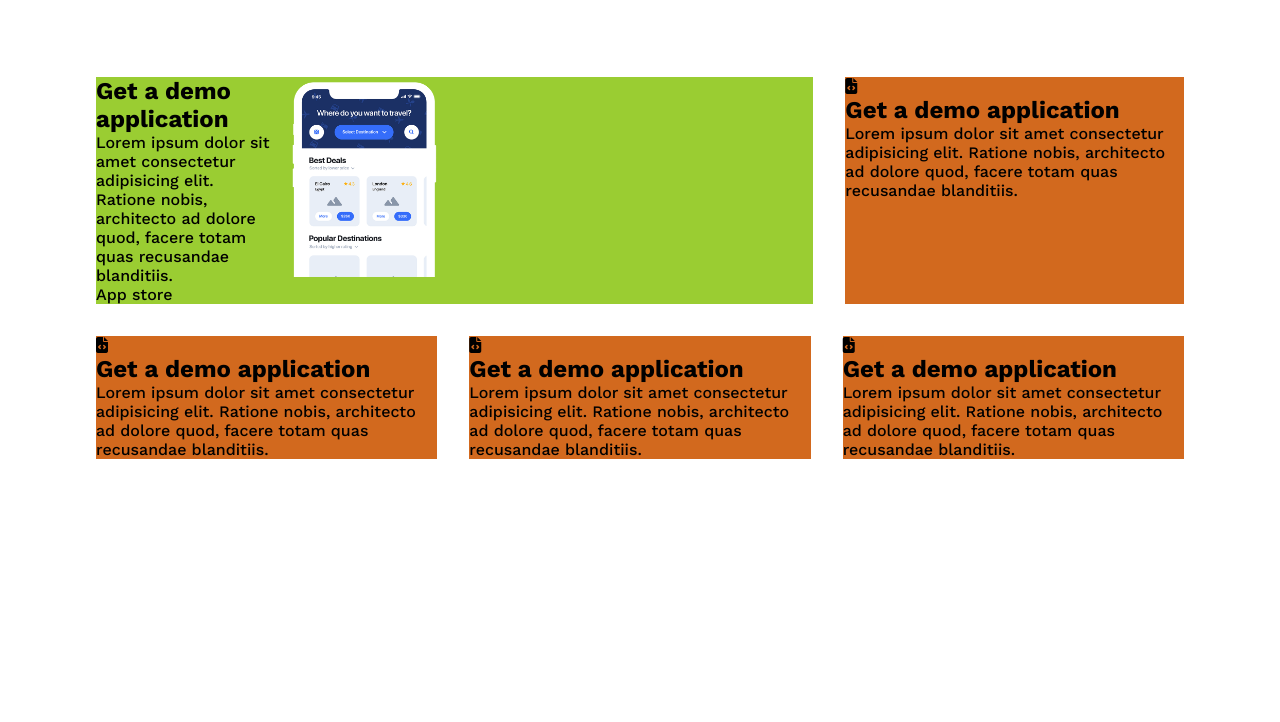
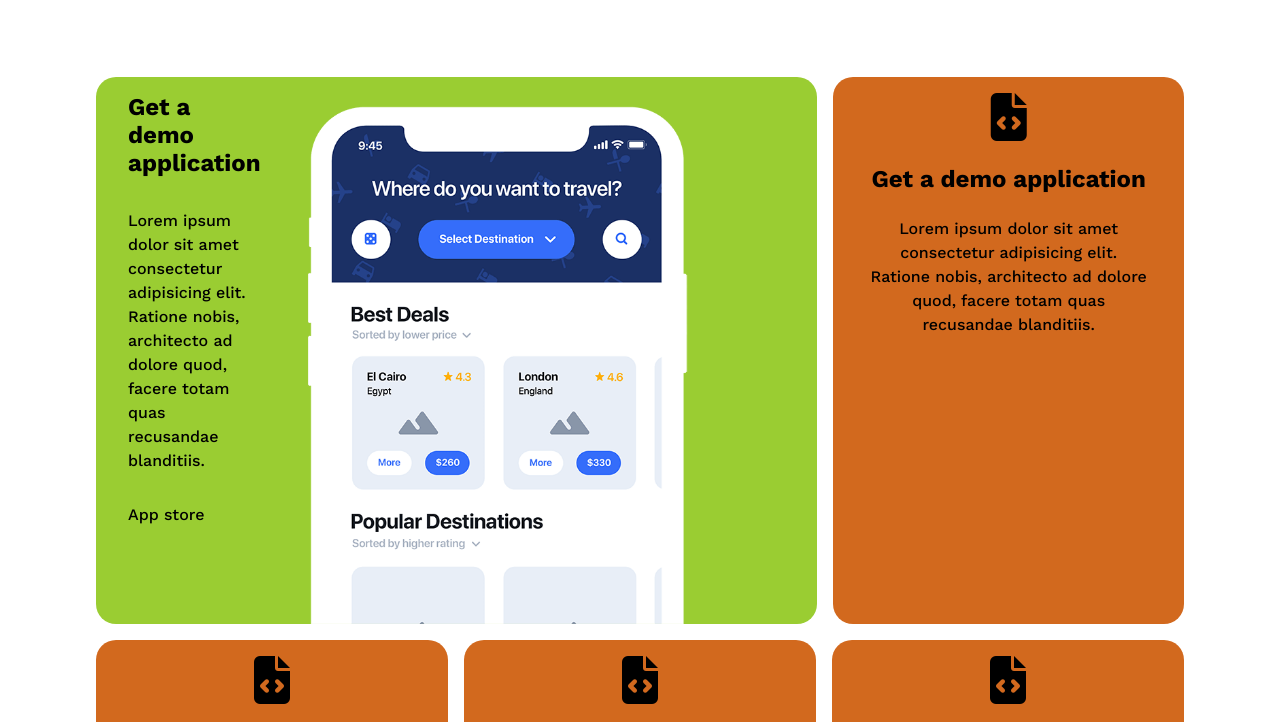
Before and after one commit to millooo94/htmlcss-responsive-layout, a plain HTML site: page index.html in a window 1280 px wide. Shown: the part 78-800 px from the top of the page. Drawn offline with nearby package versions, Linux system fonts and the light colour scheme.

Commit message:
Add: first section mobile

```diff
--- a/css/style.css
+++ b/css/style.css
@@ -48,6 +48,8 @@ html {
 
 
 
+
+
 @media screen and (min-width: 811px) {
     .nav-top ul {
         display: flex;
@@ -88,6 +90,9 @@ html {
         display: none;
     }
 
+}
+
+
 
 /* First Section */
 
@@ -95,45 +100,157 @@ html {
     margin-top: 5rem;
     display: flex;
     flex-wrap: wrap;
-    gap: 2rem;
+    gap: 1rem;
 }
 
 .first-section .small-card {
+    display: flex;
+    flex-direction: column;
+    align-items: center;
+    gap: 1.5rem;
+    padding: 1rem;
+    border-radius: 20px;
     background-color: #d2691e;
-    flex: 1 1 calc(100% / 3 - 2rem);
+    flex: 1 1 calc(100% / 3 - 1rem);
 }
 
-/* .first-section .small-card1 {
-    flex: 1 1 calc(100% / 3 - 2rem);
-    background-color: blueviolet;
-} */
+
 
 .first-section .big-card {
-    display: flex;
+    /* display: flex;
+    flex-direction: column; */
+    padding: 1em 5em 0 2em;
+    border-radius: 20px;
     background-color: yellowgreen;
-    flex: 1 1 calc(200% / 3 - 1rem);
 }
 
 .big-card-content {
-    width: 50%;
     display: flex;
-    flex-wrap: wrap;
+    flex-direction: column;
+    gap: 2rem;
+    align-self: flex-start;
 }
 
-.big-card-content h1 {
-    flex: 1 1 100%;
+
+.big-card-content p {
+    max-width: 350px;
+    line-height: 150%;
 }
 
-.big-card-content p {
-    flex: 1 1 100%;
+.big-card .img-container  {
+    display: flex;
+    justify-content: center;
+
 
 }
 
-.big-card div {
-    width: 25%;
+.big-card img {
+    width: 100% ;
 }
 
-.big-card img {
-    display: block;
-    width: 100% ;
+
+
+.small-card i {
+    text-align: center;
+
+    font-size: 3rem;
+
+
 }
+
+.small-card h1 {
+    text-align: center;
+
+
+}
+
+.small-card p {
+    text-align: center;
+    max-width: 280px;
+    line-height: 150%;
+
+}
+
+
+@media screen and (min-width: 811px) {
+    .first-section {
+        margin-top: 5rem;
+        display: flex;
+        flex-wrap: wrap;
+        gap: 1rem;
+    }
+
+    .first-section .small-card {
+        display: flex;
+        flex-direction: column;
+        align-items: center;
+        gap: 1.5rem;
+        padding: 1rem;
+        border-radius: 20px;
+        background-color: #d2691e;
+        flex: 1 1 calc(100% / 3 - 1rem);
+    }
+
+
+
+    .first-section .big-card {
+        display: flex;
+        justify-content: space-between;
+        padding: 1em 5em 0 2em;
+        border-radius: 20px;
+        background-color: yellowgreen;
+        flex: 1 1 calc(200% / 3 - .5rem);
+    }
+
+    .big-card-content {
+        width: 70%;
+        flex: 1 1 0;
+        display: flex;
+        flex-direction: column;
+        justify-content: center;
+        gap: 2rem;
+        align-self: flex-start;
+    }
+
+
+    .big-card-content p {
+        flex: 1 1 50%;
+        max-width: 350px;
+        line-height: 150%;
+    }
+
+    .big-card .img-container  {
+        width: 30%;
+        align-self: flex-end;
+    }
+
+    .big-card img {
+        display: block;
+        width: 100% ;
+    }
+
+    .big-card .btn {
+    }
+
+    .small-card i {
+        text-align: center;
+
+        font-size: 3rem;
+
+
+    }
+
+    .small-card h1 {
+        text-align: center;
+
+
+    }
+
+    .small-card p {
+        text-align: center;
+        max-width: 280px;
+        line-height: 150%;
+
+    }
+
+}
```
